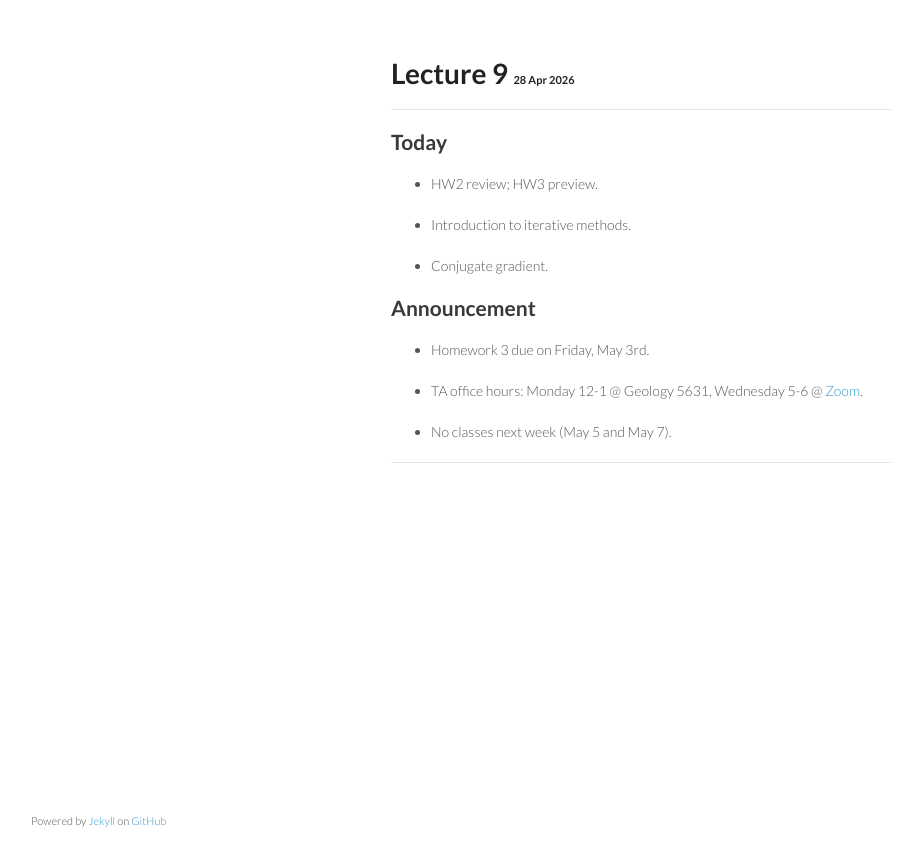
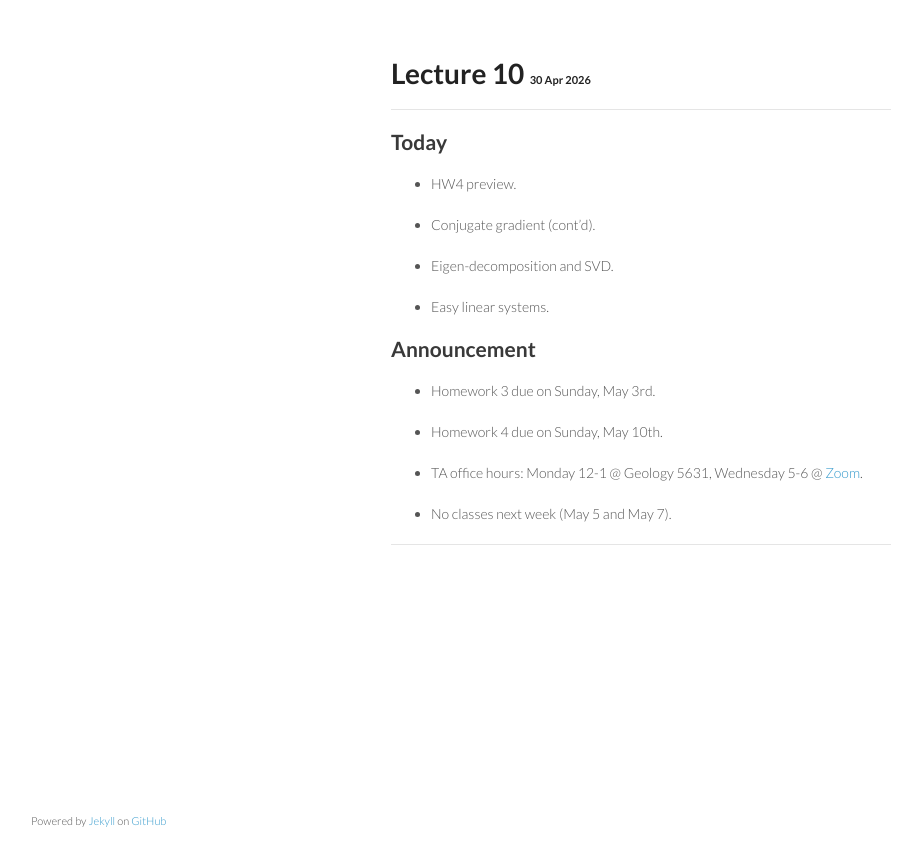
Before and after one commit to ucla-biostat-257/2026spring, a Jekyll site: the page built from _posts/2026-04-30-week5-day2.md, in a window 1280 px wide. Shown: the top 866 px of the page, without its empty margins (179-1101 px from the left). Built offline with Jekyll 4.4.1, drawn with Linux system fonts in a browser that asks for light colours.

Commit message:
announcement for 4/30 lecture

```diff
--- a/_posts/2026-04-28-week5-day1.md
+++ b/_posts/2026-04-30-week5-day2.md
@@ -1,20 +1,24 @@
 ---
 layout: post_teaching
-title: Lecture 9
+title: Lecture 10
 category: biostat257spring2026
 ---
 
 ## Today
 
-* HW2 review; HW3 preview.
+* HW4 preview.
 
-* Introduction to iterative methods.
+* Conjugate gradient (cont'd).
 
-* Conjugate gradient.
+* Eigen-decomposition and SVD.
+
+* Easy linear systems.
 
 ## Announcement
 
-* Homework 3 due on Friday, May 3rd.
+* Homework 3 due on Sunday, May 3rd.
+
+* Homework 4 due on Sunday, May 10th.
 
 * TA office hours: Monday 12-1 @ Geology 5631, Wednesday 5-6 @ [Zoom](https://ucla.zoom.us/j/7611378421).
 
```
